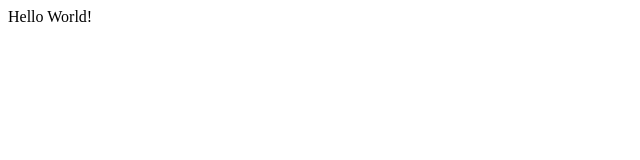
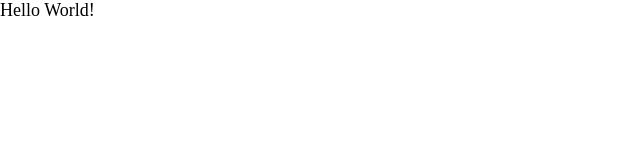
Before and after one commit to andrei-justin/portfolio, a plain HTML site: page index.html in a window 1280 px wide. Shown: the whole page, without its empty margins (0-640 px from the left). Drawn offline with Linux system fonts and the light colour scheme.

Commit message:
Added CSS file

```diff
--- a/index.html
+++ b/index.html
@@ -3,6 +3,7 @@
 <head>
     <meta charset="UTF-8">
     <meta name="viewport" content="width=device-width, initial-scale=1.0">
+    <link rel="stylesheet" href="style.css">
     <title>Portfolio</title>
 </head>
 <body>
--- /dev/null
+++ b/style.css
@@ -0,0 +1,15 @@
+* {
+    font-size: large;
+    margin: 0px;
+    padding: 0px;
+    box-sizing: border-box;
+    overflow: hidden;
+}
+
+html {
+    height: 100%;
+}
+
+body {
+    height: 100%;
+}
```
